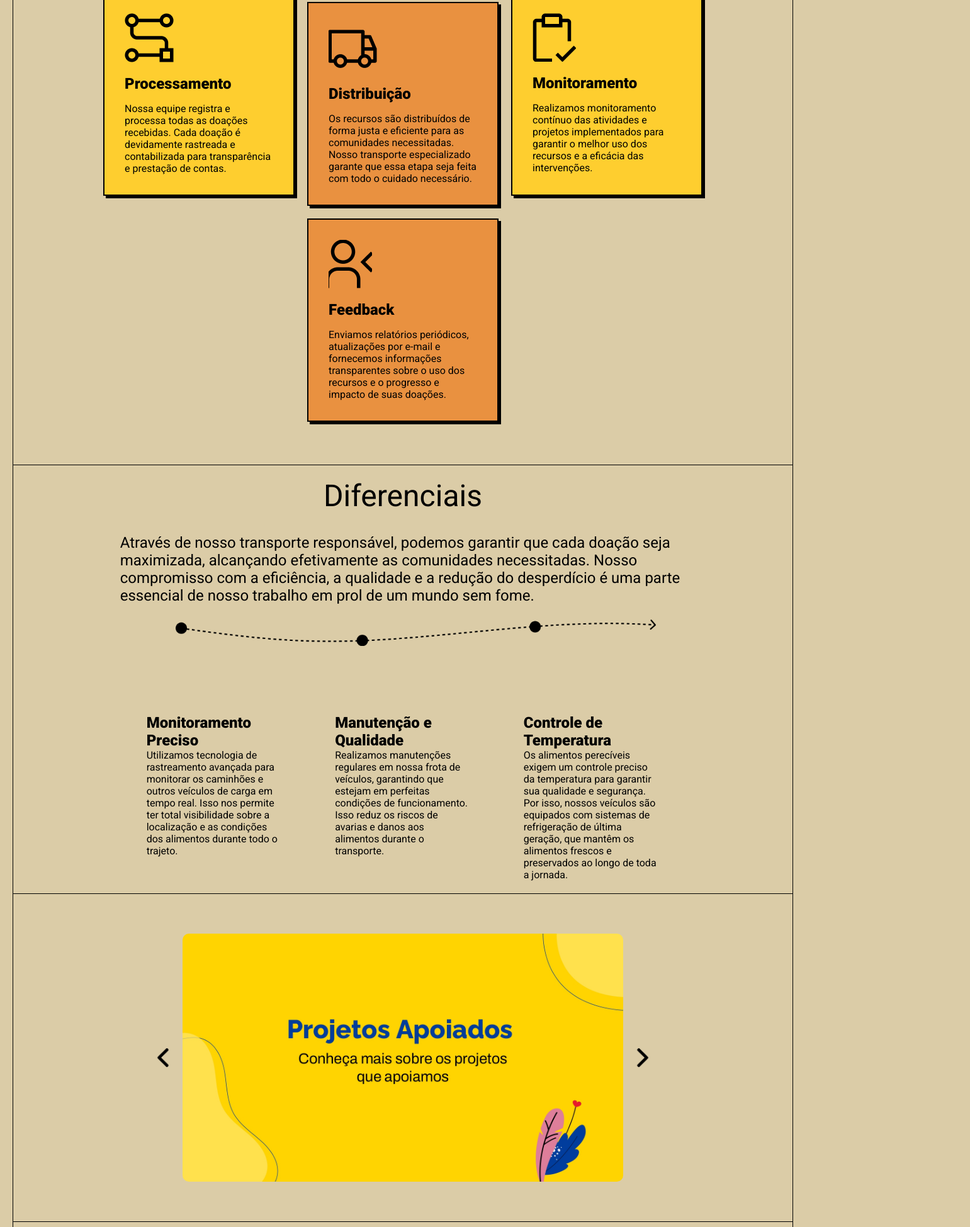
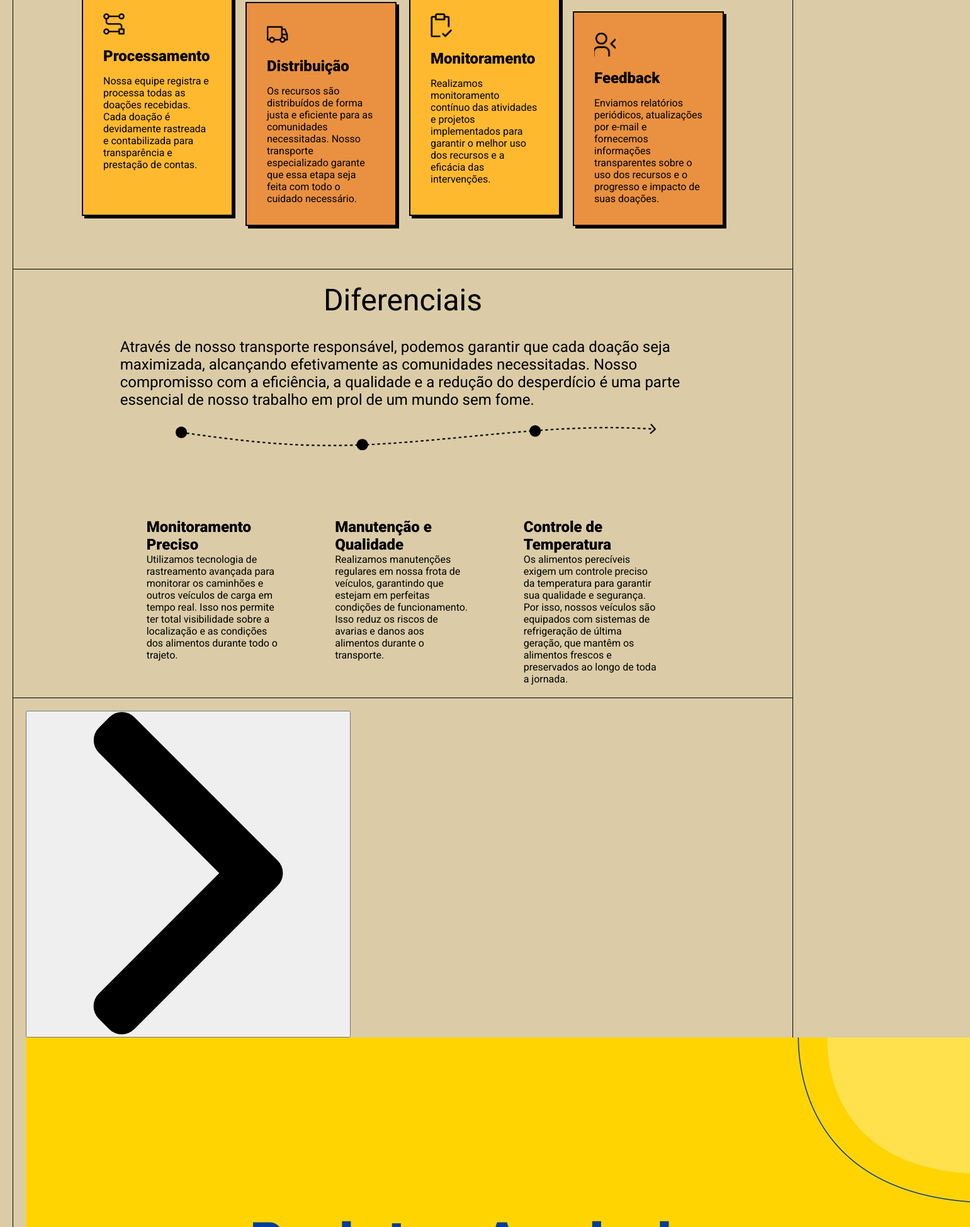
Before and after one commit to MaiteSaviciusM/CP1, a plain HTML site: page index.html in a window 1280 px wide. Shown: the part 851-2800 px from the top of the page at 63% size, 1541 px wide, since content can reach past the window. Drawn offline with Linux system fonts and the light colour scheme.

Commit message:
Update style.css

```diff
--- a/style/style.css
+++ b/style/style.css
@@ -5,7 +5,7 @@
   font-family: 'Roboto', sans-serif;}
 
 body {
-    background-color: #DBCCA7;
+  background-color: #DBCCA7 !important;
 }
 
 header, .section{
@@ -28,8 +28,8 @@
 .header-section {
   display: flex;
   align-items: center;
-    width: 60rem;
-    justify-content: space-around;
+  justify-content: space-between;
+  gap: 30px;
 }
 
 a {
@@ -37,7 +37,7 @@
   font-size: 20px;
   font-weight: 400;
   text-align: left;
-    color: inherit;
+  color: #000 !important;
 }
 
 .button {
@@ -72,7 +72,7 @@
 }
 
 .titulo1 span {
-    color:#FECE2F;
+  color:#feb92f;
 }
 
 .titulo2 {
@@ -114,16 +114,19 @@
 }
 
 .card {
-    background-color: #FECE2F;
+  background-color: #feb92f !important;
   border: 2px solid black;
   box-shadow: 4px 4px 0 black;
-    max-width: 19rem;
+  max-width: 15rem;
   padding: 2rem;
 }
 
+.card img{
+  width: 20%;
+}
 .card:nth-child(2n) {
   align-self: end;
-    background-color: #E99140;
+  background-color: #E99140 !important;
   margin-top: 1rem;
   margin-bottom: -1rem;
 }
@@ -159,54 +162,6 @@
   align-items: center;
   padding: 1.7rem;
   gap: 1rem;
-  }
-
-  /*Slideshow*/
-
-  .container-slider {
-    display: flex;
-    width: 100%;
-    min-height: 60vh;
-    align-items: center;
-    justify-content: center;
-    gap: 1rem;
-  }
-
-  .container-images {
-    position: relative;
-    display: flex;
-    align-items: center;
-    justify-content: center;
-    width: 700px;
-  }
-
-  .slider {
-    opacity: 0;
-    transition: opacity .2s;
-    position: absolute;
-    width: 100%;
-    border-radius: 10px;
-  }
-
-  .on {
-    opacity: 1;
-  }
-
-  #botaoVoltar, #botaoAvancar {
-    width: 30px;
-    height: 30px;
-    border: none;
-    background-color: transparent;
-    cursor: pointer;
-  }
-
-  #botaoVoltar img, #botaoAvancar img {
-    width: 100%;
-    height: 100%;
-  }
-
-  #botaoVoltar {
-    transform: rotate(180deg);
 }
 
 /*Formulário de Login*/
```
Lines whose indentation alone changed are shown as unchanged.
